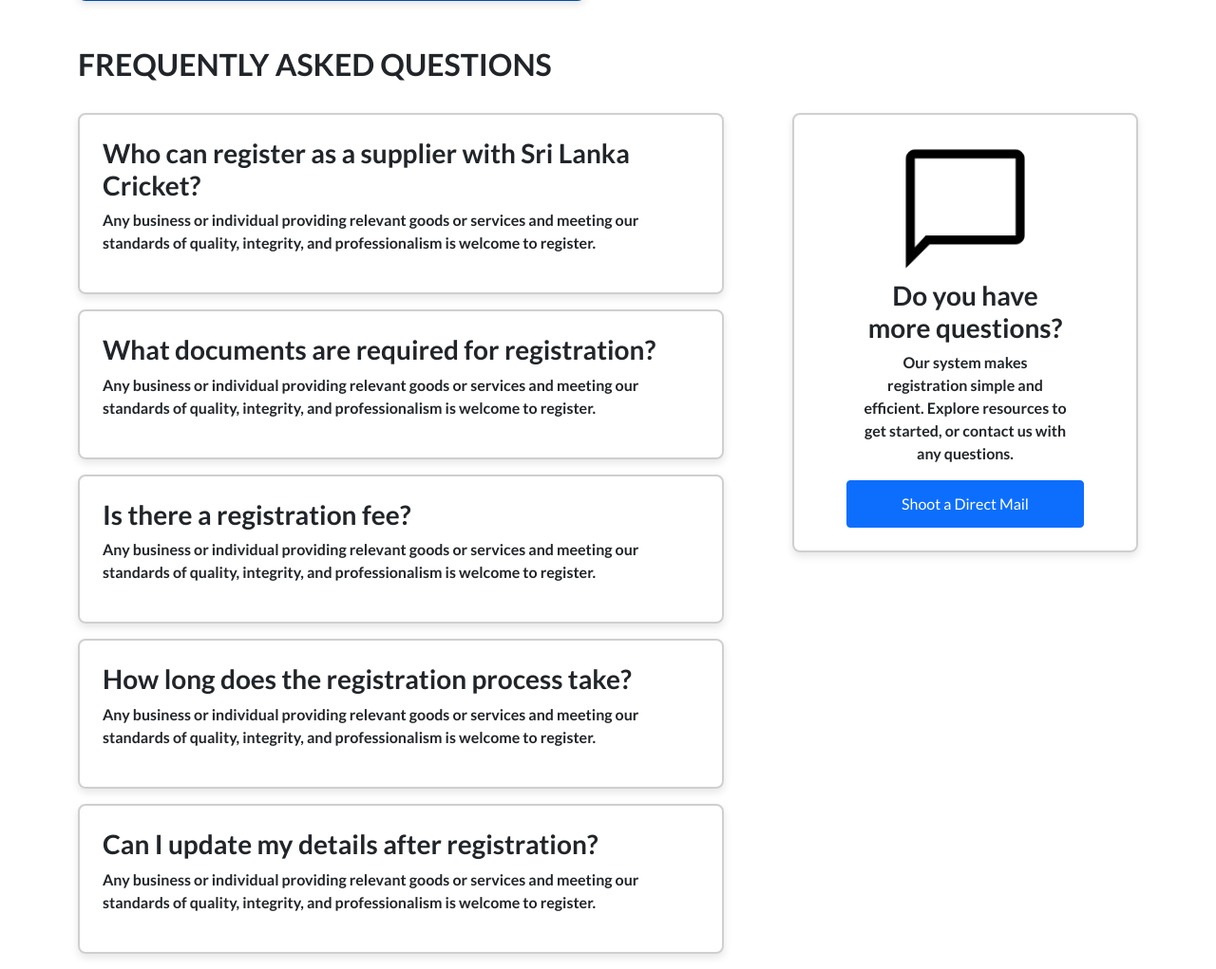
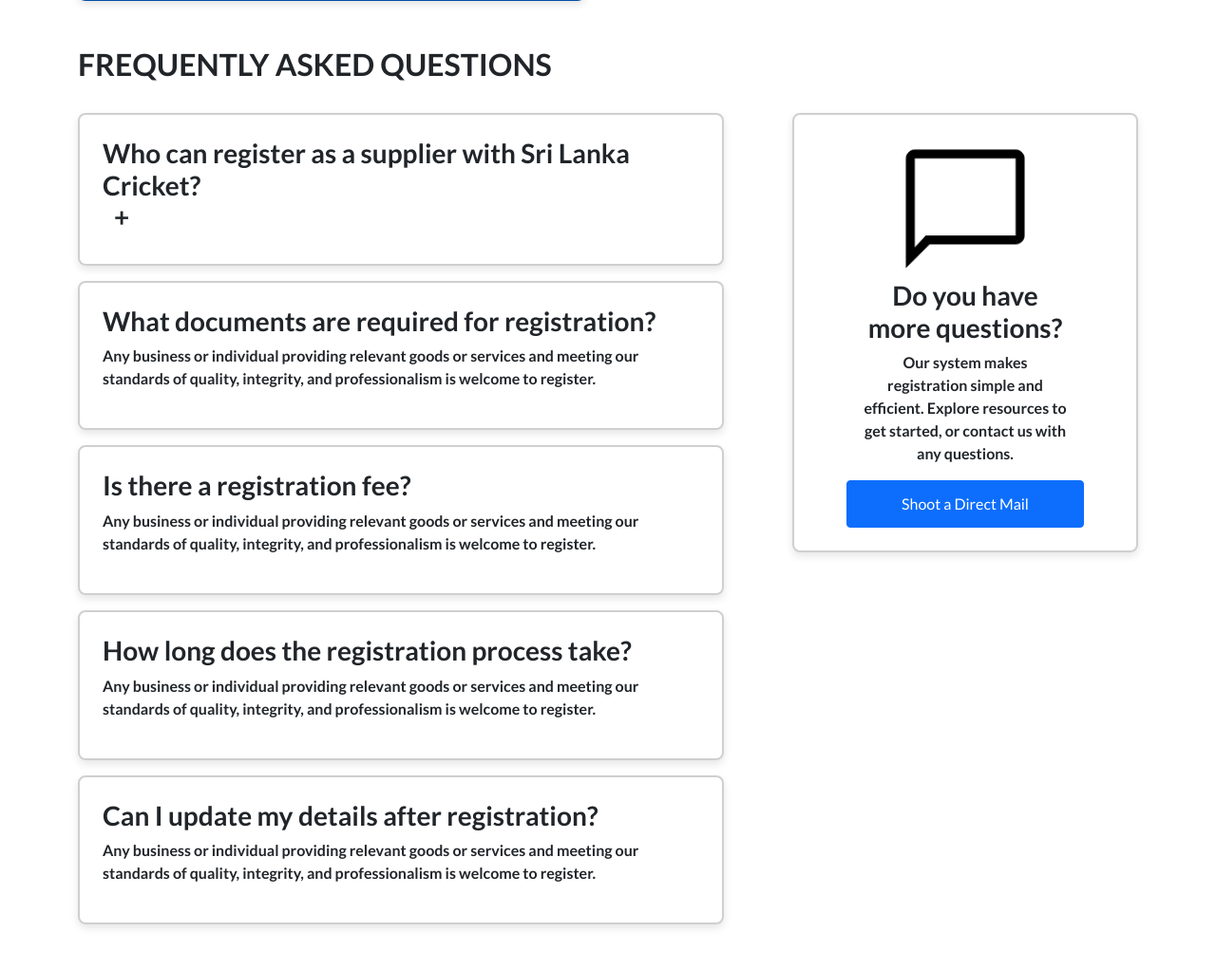
Before and after one commit to Pamod0/slc-vms-landing, a PHP site: page / in a window 1280 px wide. Shown: the part 1221-2242 px from the top of the page at 95% size. After the commit the page ends 2199 px from the top, so only its background shows below. Run offline with PHP 8.4, Linux system fonts and the light colour scheme.

Commit message:
collapse

```diff
--- a/index.html
+++ b/index.html
@@ -123,10 +123,15 @@
                         <div class="container" style="padding-left: 0 !important">
                             <div class="col-12 mb-3">
                                 <div class="container p-4 faq-box">
-                                    <div class="col">
-                                        <h3>Who can register as a supplier with Sri Lanka Cricket?</h3>
+                                    <input id="q1" type="checkbox" class="panel" />
+                                    <div class="col panel-title">
+                                        <h3>
+                                            <label for="q1"
+                                                >Who can register as a supplier with Sri Lanka Cricket?</label
+                                            ><span class="plus">+</span>
+                                        </h3>
                                     </div>
-                                    <div class="col">
+                                    <div class="col panel-content">
                                         <p>
                                             Any business or individual providing relevant goods or services and meeting
                                             our standards of quality, integrity, and professionalism is welcome to
--- a/style.css
+++ b/style.css
@@ -86,3 +86,59 @@ button {
 .chat-icon {
     max-width: 150px;
 }
+
+.panel {
+    display: none;
+}
+.panel-title {
+    position: relative;
+    display: block;
+    cursor: pointer;
+}
+.panel-title label {
+    cursor: pointer;
+}
+.panel-content {
+    height: 0;
+    overflow: hidden;
+    z-index: -1;
+    position: relative;
+    opacity: 0;
+    -webkit-transition: 0.4s ease;
+    -moz-transition: 0.4s ease;
+    -o-transition: 0.4s ease;
+    transition: 0.4s ease;
+}
+.panel:checked ~ .panel-content {
+    height: auto;
+    opacity: 1;
+    padding: 14px;
+}
+.panel:checked ~ .plus {
+    -webkit-transform: rotate(45deg);
+    -moz-transform: rotate(45deg);
+    -o-transform: rotate(45deg);
+    transform: rotate(45deg);
+}
+.panel {
+    display: none;
+}
+.plus {
+    padding-left: 12px !important;
+    -webkit-user-select: none;
+    -moz-user-select: none;
+    -ms-user-select: none;
+    -o-user-select: none;
+    user-select: none;
+    -webkit-transition: 0.2s ease;
+    -moz-transition: 0.2s ease;
+    -o-transition: 0.2s ease;
+    transition: 0.2s ease;
+}
+
+.panel:checked ~ .plus {
+    -webkit-transform: rotate(45deg);
+    -moz-transform: rotate(45deg);
+    -o-transform: rotate(45deg);
+    transform: rotate(45deg);
+}
```
